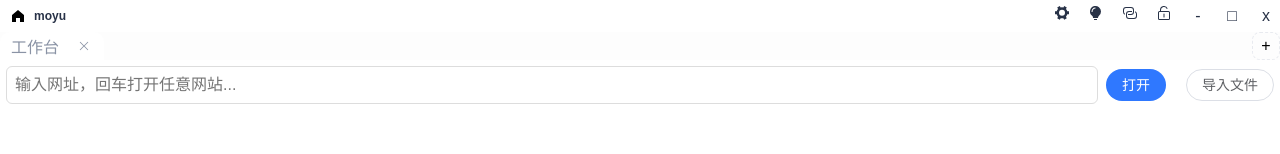
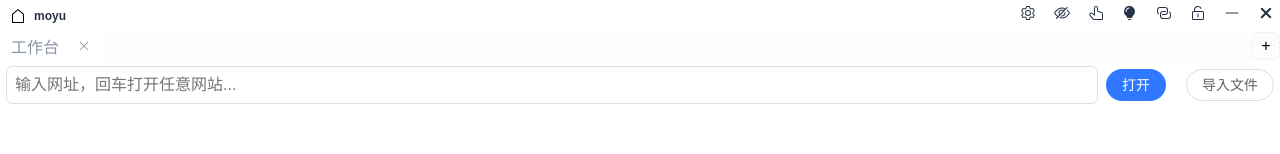
Before and after one commit to wangbenchi66/MoYu, a Vue app in the folder MoYu/: page / in a window 1280 px wide. Shown: the top 154 px of the page. Built offline with nearby package versions, Linux system fonts and the light colour scheme.

Commit message:
😃标题栏样式调整

```diff
--- a/MoYu/src/layouts/TopBar.vue
+++ b/MoYu/src/layouts/TopBar.vue
@@ -1,5 +1,5 @@
 <script setup>
-import { Connection, HomeFilled, Lock, Opportunity, Tools, Unlock } from '@element-plus/icons-vue';
+import { CloseBold, Connection, Hide, House, Lock, Minus, Opportunity, Pointer, Setting, Unlock } from '@element-plus/icons-vue';
 import { defineProps } from 'vue';
 import BaseButton from '../components/BaseButton.vue';
 
@@ -23,7 +23,7 @@ const props = defineProps({
         <BaseButton
           class="home-btn"
           @click="props.goHome">
-          <el-icon><HomeFilled /></el-icon>
+          <el-icon><House /></el-icon>
         </BaseButton>
         <strong>moyu</strong>
       </div>
@@ -37,48 +37,63 @@ const props = defineProps({
       <BaseButton
         class="control-btn settings-gear"
         aria-label="设置"
-        @click="props.openSettingsModal">
-        <el-icon><Tools /></el-icon>
+        title="设置"
+        @click="props.openSettingsModal"
+        ><el-icon><Setting /></el-icon>
+      </BaseButton>
+      <BaseButton
+        class="control-btn"
+        :class="{ active: props.settings.hoverHeaderMode }"
+        :title="!props.settings.hoverHeaderMode ? '悬停显示标题栏(开启)' : '悬停显示标题栏(关闭)'"
+        @click="() => props.toggleSetting && props.toggleSetting('hoverHeaderMode')">
+        <el-icon><Hide /></el-icon>
+      </BaseButton>
+      <BaseButton
+        class="control-btn"
+        :class="{ active: props.settings.autoHide }"
+        :title="!props.settings.autoHide ? '鼠标移出隐藏窗口(开启)' : '鼠标移出隐藏窗口(关闭)'"
+        @click="() => props.toggleSetting && props.toggleSetting('autoHide')">
+        <el-icon><Pointer /></el-icon>
       </BaseButton>
       <BaseButton
         class="control-btn soft-transparent-toggle"
         :class="{ active: props.settings.fullWindowTransparent }"
-        aria-label="软件背景透明"
+        :title="!props.settings.fullWindowTransparent ? '软件背景透明(开启)' : '软件背景透明(关闭)'"
         @click="() => props.toggleSetting && props.toggleSetting('fullWindowTransparent')">
         <el-icon><Opportunity /></el-icon>
       </BaseButton>
       <BaseButton
         class="control-btn page-transparent-toggle"
         :class="{ active: props.settings.pageTransparentMode }"
-        aria-label="网站背景透明"
+        :title="!props.settings.pageTransparentMode ? '网站背景透明(开启)' : '网站背景透明(关闭)'"
         @click="() => props.toggleSetting && props.toggleSetting('pageTransparentMode')">
         <el-icon><Connection /></el-icon>
       </BaseButton>
       <BaseButton
         class="control-btn pin-toggle"
         :class="{ active: props.settings.alwaysOnTop }"
-        aria-label="窗口置顶"
+        :title="!props.settings.alwaysOnTop ? '窗口置顶(开启)' : '窗口置顶(关闭)'"
         @click="props.togglePin">
         <el-icon v-if="props.settings.alwaysOnTop"><Lock /></el-icon>
         <el-icon v-else><Unlock /></el-icon>
       </BaseButton>
       <BaseButton
         class="control-btn"
-        aria-label="最小化"
+        title="最小化"
         @click="props.handleMinimize">
-        -
+        <el-icon><Minus /></el-icon>
       </BaseButton>
-      <BaseButton
+      <!-- <BaseButton
         class="control-btn"
-        aria-label="最大化"
+        title="最大化/还原"
         @click="props.handleMaximize">
         □
-      </BaseButton>
+      </BaseButton> -->
       <BaseButton
         class="control-btn close"
-        aria-label="关闭"
+        title="关闭"
         @click="props.handleClose">
-        x
+        <el-icon><CloseBold /></el-icon>
       </BaseButton>
     </div>
   </header>
--- a/MoYu/src/shared/defaultSettings.js
+++ b/MoYu/src/shared/defaultSettings.js
@@ -62,7 +62,7 @@ const defaultSettings = {
 
     // 失焦或隐藏时暂停所有媒体（视频/音频）并停止自动滚动，恢复时再恢复
     // true = 启用该行为，false = 不做任何自动暂停/恢复
-    pauseOnBlurHide: false,
+    pauseOnBlurHide: true,
 
     // 阅读器文字颜色（十六进制）
     readerTextColor: '#283247',
```
